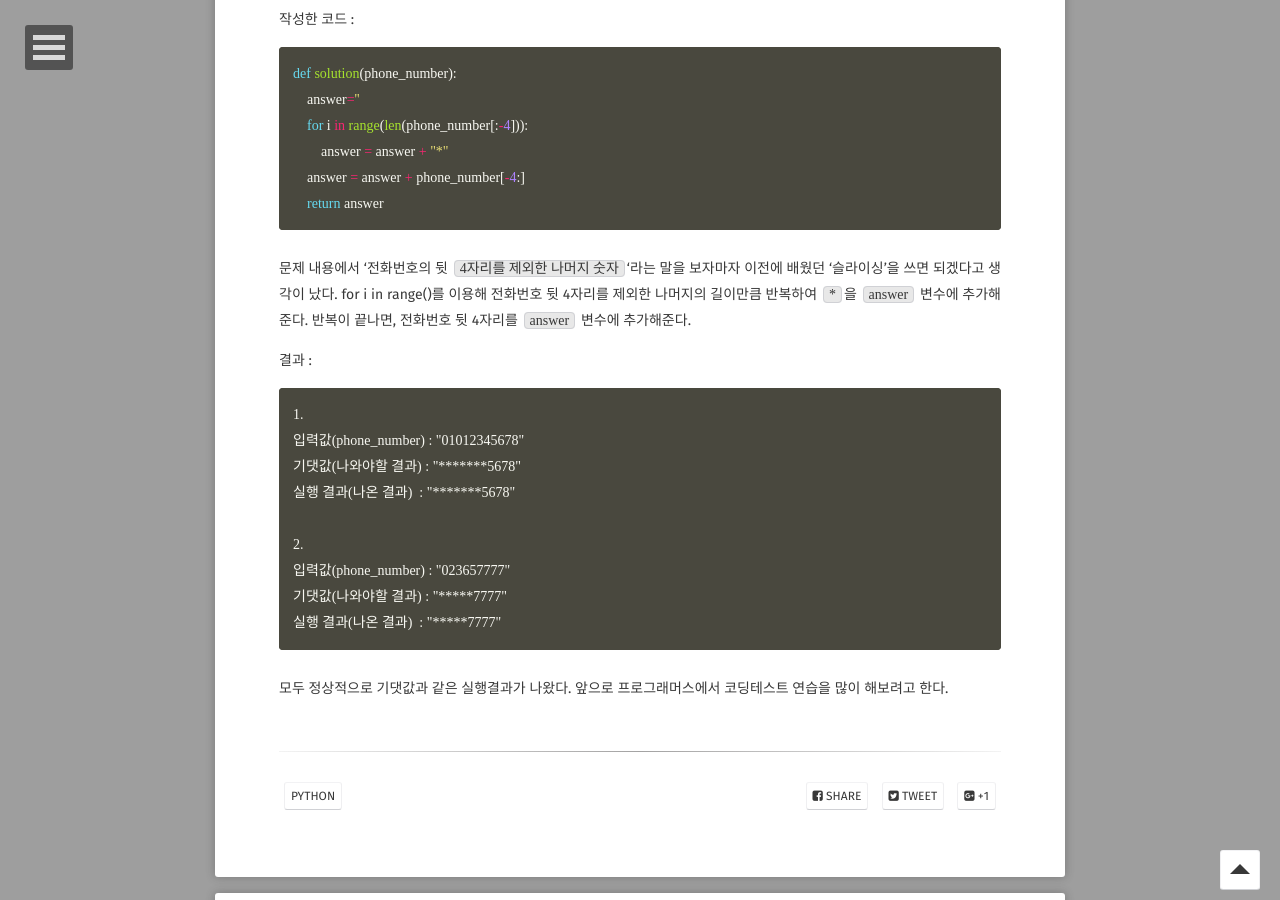
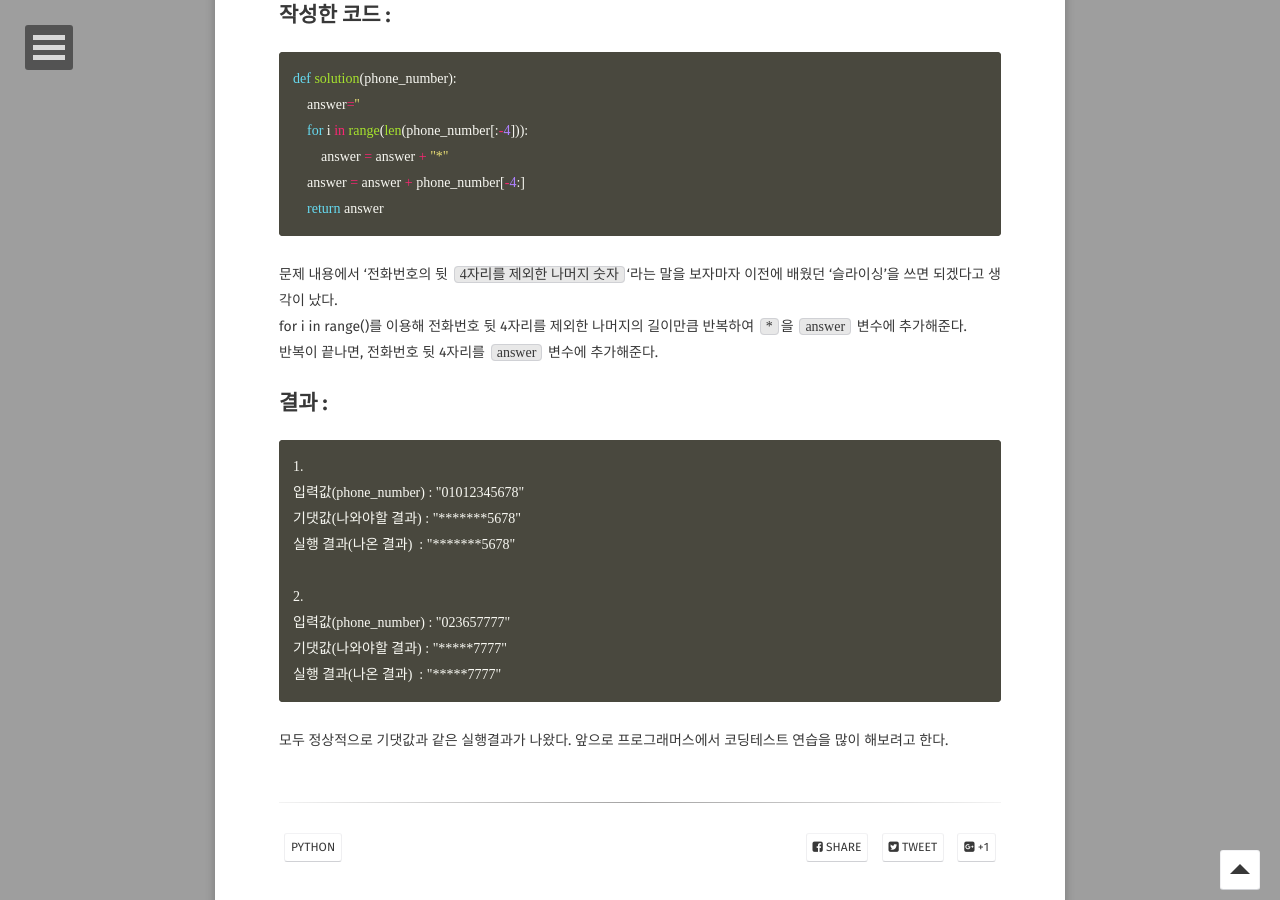
Before and after one commit to minhk05/minhk05.github.com, a Jekyll site: the page built from _posts/Python/2021-07-17-Practice1.md, in a window 1280 px wide and 900 px high, scrolled down 736 px. Built offline with Jekyll 4.4.1, drawn with Linux system fonts in a browser that asks for light colours; some web fonts are replaced.

Commit message:
Update 2021-07-17-Practice1.md

````diff
--- a/_posts/Python/2021-07-17-Practice1.md
+++ b/_posts/Python/2021-07-17-Practice1.md
@@ -6,9 +6,9 @@ category: Python
 tags: [python]
 comments: false
 ---
-예전에 코딩학원에 들어오기전에 알게된 사이트가 있다.
+예전에 코딩학원에 들어오기전에 알게된 사이트가 있다. <br>
 **'프로그래머스'** 라는 사이트인데, 여기에서 개발자 채용도 하고 여러 문제도 풀어볼 수 있었다.
-
+<br>
 집에서 이 사이트에 있는 코딩테스트 연습문제들 중에서 간단하게 **'핸드폰 번호 가리기'** 문제를 풀었다.
 
 ## 문제 내용
@@ -23,7 +23,7 @@ comments: false
 
 - - -
 
-작성한 코드 :
+## 작성한 코드 :
 ```py
 def solution(phone_number):
     answer=''
@@ -33,11 +33,11 @@ def solution(phone_number):
     return answer
 ```
 
-문제 내용에서 '전화번호의 뒷 `4자리를 제외한 나머지 숫자`'라는 말을 보자마자 이전에 배웠던 '슬라이싱'을 쓰면 되겠다고 생각이 났다.
-for i in range()를 이용해 전화번호 뒷 4자리를 제외한 나머지의 길이만큼 반복하여 `*`을 `answer` 변수에 추가해준다.
+문제 내용에서 '전화번호의 뒷 `4자리를 제외한 나머지 숫자`'라는 말을 보자마자 이전에 배웠던 '슬라이싱'을 쓰면 되겠다고 생각이 났다.<br>
+for i in range()를 이용해 전화번호 뒷 4자리를 제외한 나머지의 길이만큼 반복하여 `*`을 `answer` 변수에 추가해준다.<br>
 반복이 끝나면, 전화번호 뒷 4자리를 `answer` 변수에 추가해준다.
 
-결과 :
+## 결과 :
 ```
 1.
 입력값(phone_number) : "01012345678"
````
